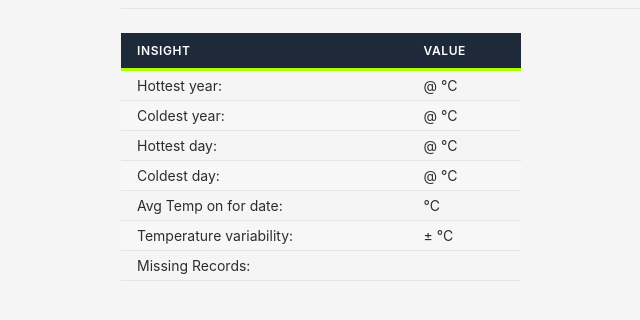
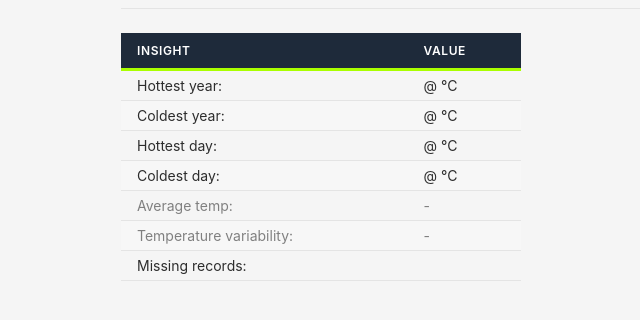
Before and after one commit to jexser/Weather_Station_Data_Portal, a Flask app: page /insights in a window 1280 px wide. Shown: the part 226-546 px from the top of the page, without its empty margins (63-703 px from the left). Run offline with Flask 3, Linux system fonts and the light colour scheme; parts of the project's set-up code (start-up, migrations or seed data) failed here and were passed over.

Commit message:
Grayed out avg/std temp for day when no date provided

```diff
--- a/templates/insights.html
+++ b/templates/insights.html
@@ -48,16 +48,27 @@
                 <td>Coldest day: </td>
                 <td>{{ coldest_day }} @ {{ coldest_day_temp }} °C</td>
             </tr>
+            {% if date %}
             <tr>
-                <td>Avg Temp on for date: </td>
+                <td>Average temp: </td>
                 <td>{{ avg_temp }} °C</td>
             </tr>
             <tr>
                 <td>Temperature variability: </td>
                 <td>±{{ std_temp }} °C</td>
             </tr>
+            {% else %}
             <tr>
-                <td>Missing Records: </td>
+                <td style="color: gray;">Average temp: </td>
+                <td style="color: gray;"> - </td>
+            </tr>
+            <tr>
+                <td style="color: gray;">Temperature variability: </td>
+                <td style="color: gray;"> - </td>
+            </tr>
+            {% endif %}
+            <tr>
+                <td>Missing records: </td>
                 <td>{{ missing_records }}</td>
             </tr>
         </tbody>
```
